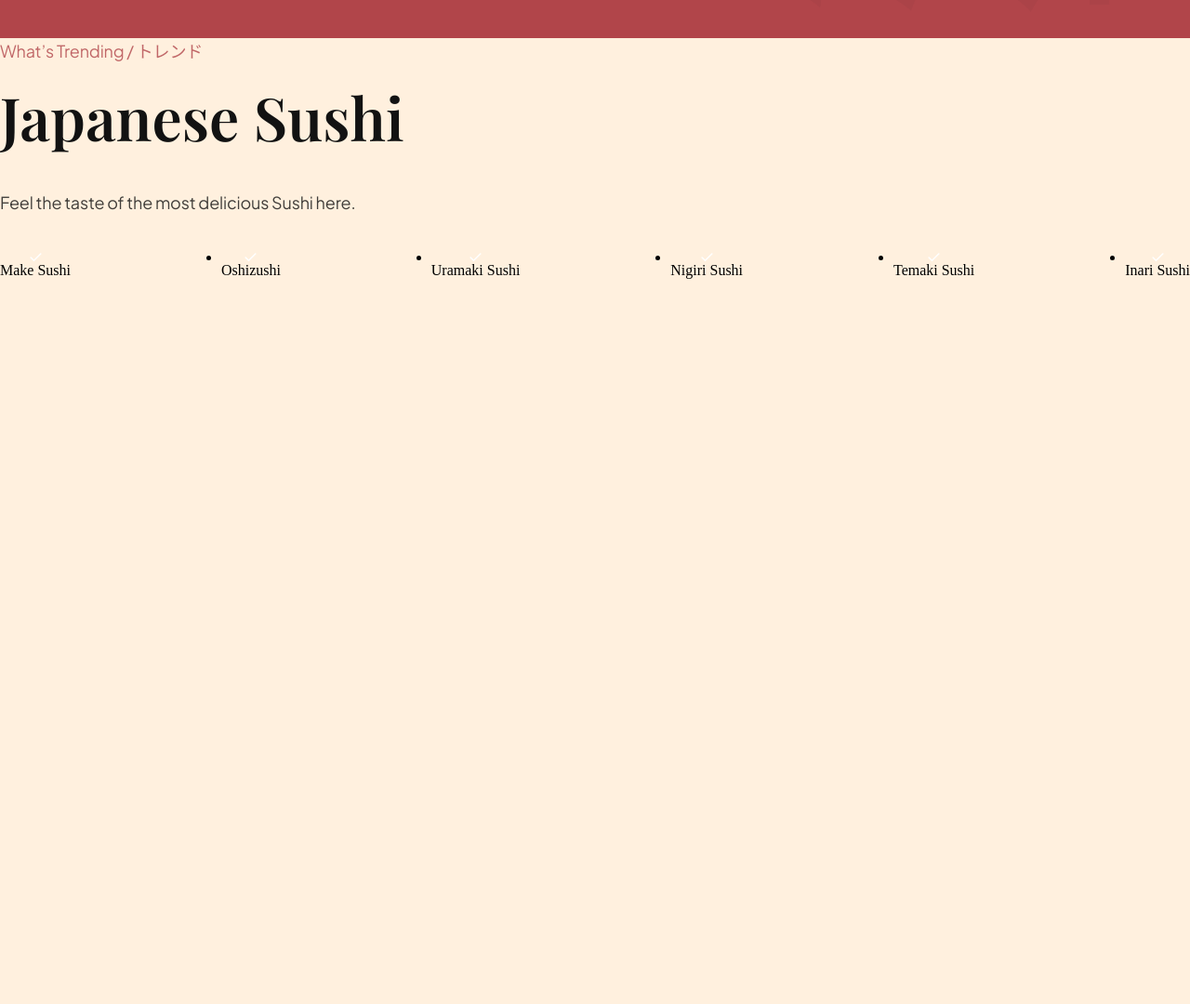
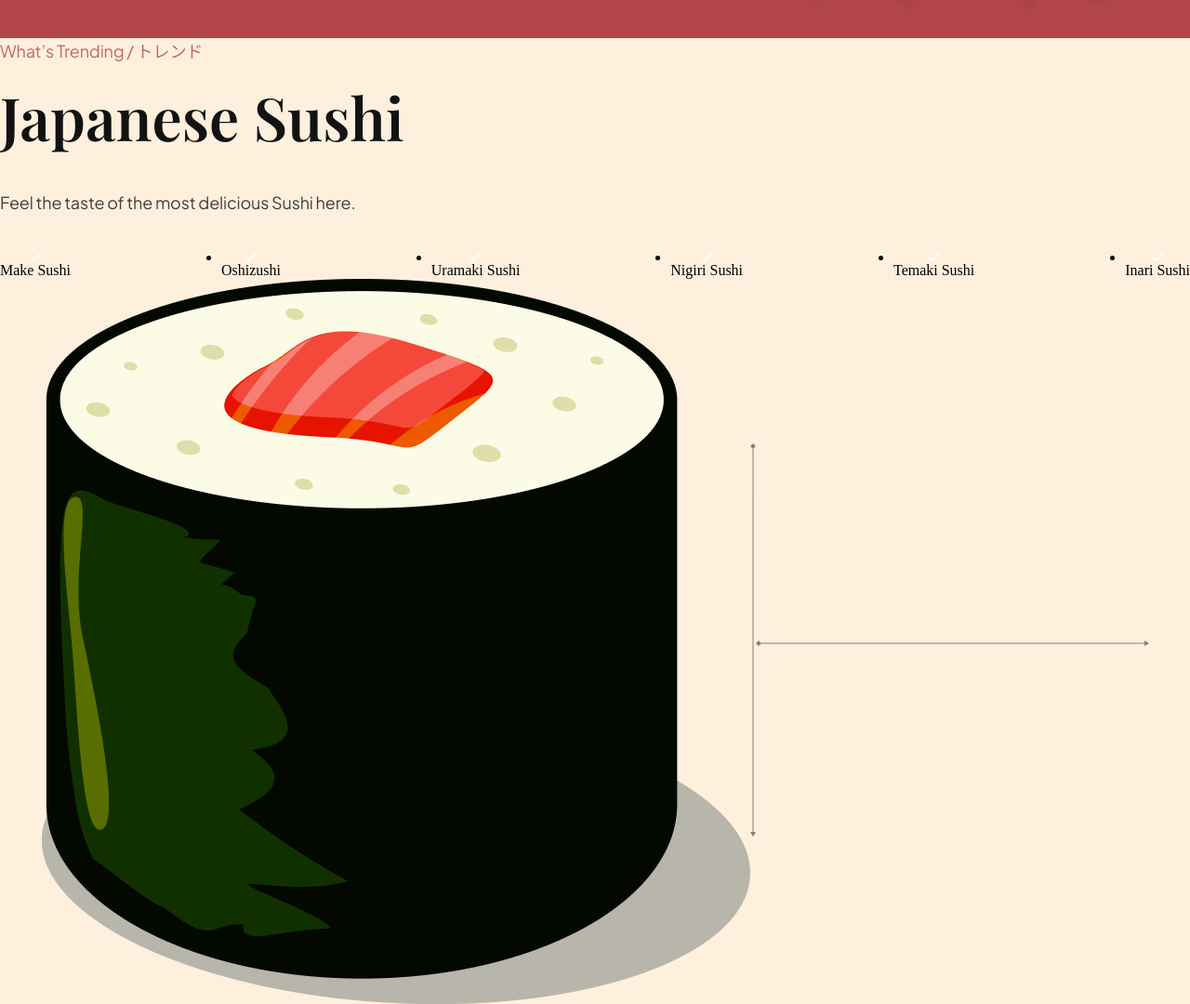
Before and after one commit to GhosTHaise/Sushi-Website, a website built with Vite: page index.html in a window 1280 px wide. Shown: the part 2371-3451 px from the top of the page at 93% size. Before the commit the page ends 2671 px from the top, so only its background shows below. Built offline with nearby package versions, Linux system fonts and the light colour scheme; files whose address does not match are found by name.

Commit message:
Create left section with left and bottom arrow

```diff
--- a/index.html
+++ b/index.html
@@ -379,6 +379,27 @@
                 </li>
             </ul>
       </div>
+
+      <div class="trending__image flex-center">
+          <img
+            src="assets/sushi-5.png"
+            alt="sushi-5"
+            data-aos="fada-left"
+            >
+
+            <div class="trending__arrow trending__arrow-left">
+              <img
+              src="assets/arrow-vertical.svg"
+              alt="arrow-vertical"
+              >
+            </div>
+            <div class="trending__arrow trending__arrow-bottom">
+              <img
+              src="assets/arrow-horizontal.svg"
+              alt="arrow-horizontal"
+              >
+            </div>
+      </div>
   </section>
   <script src="js/script.js" type="module"></script>
 </body>
```
